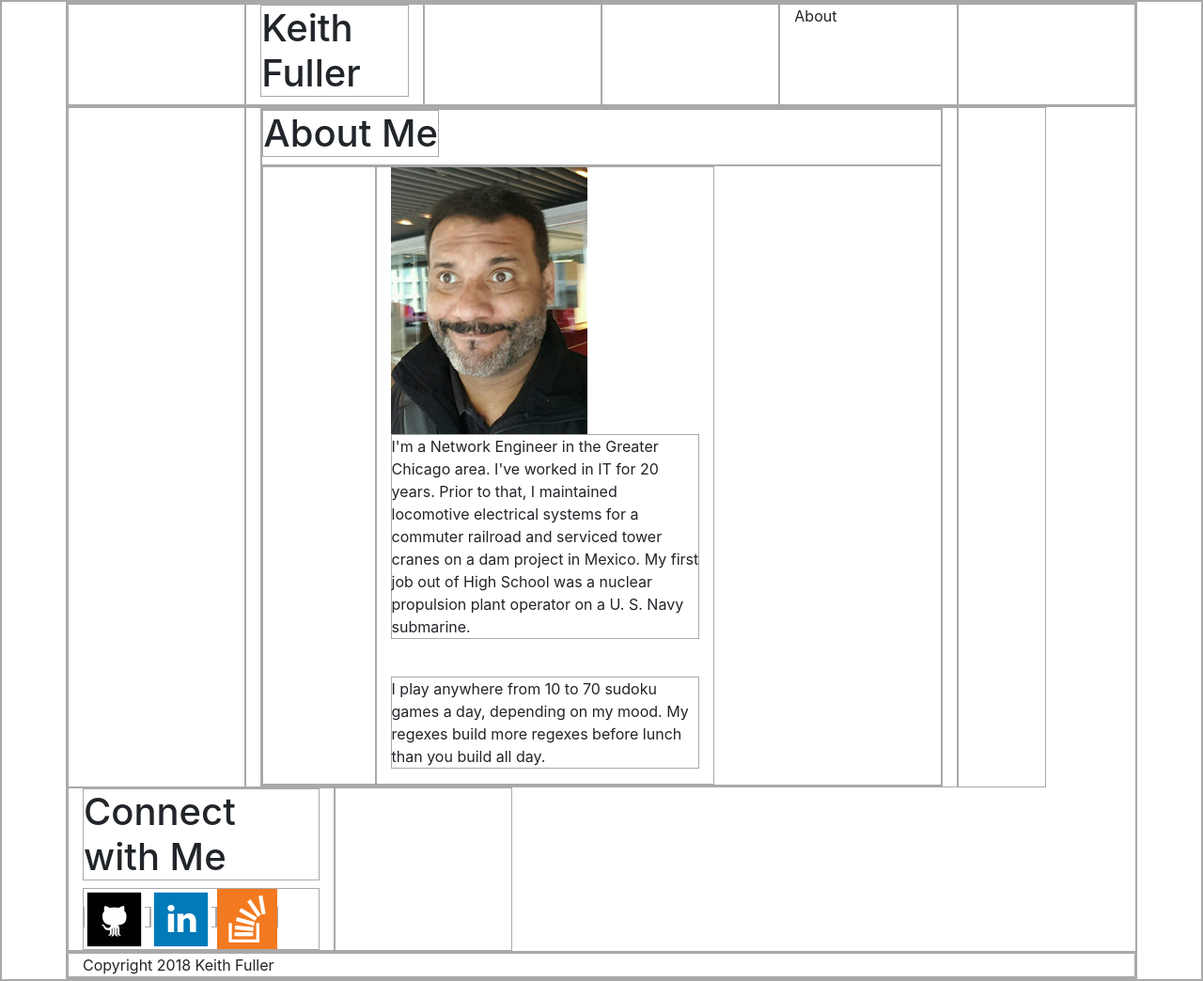
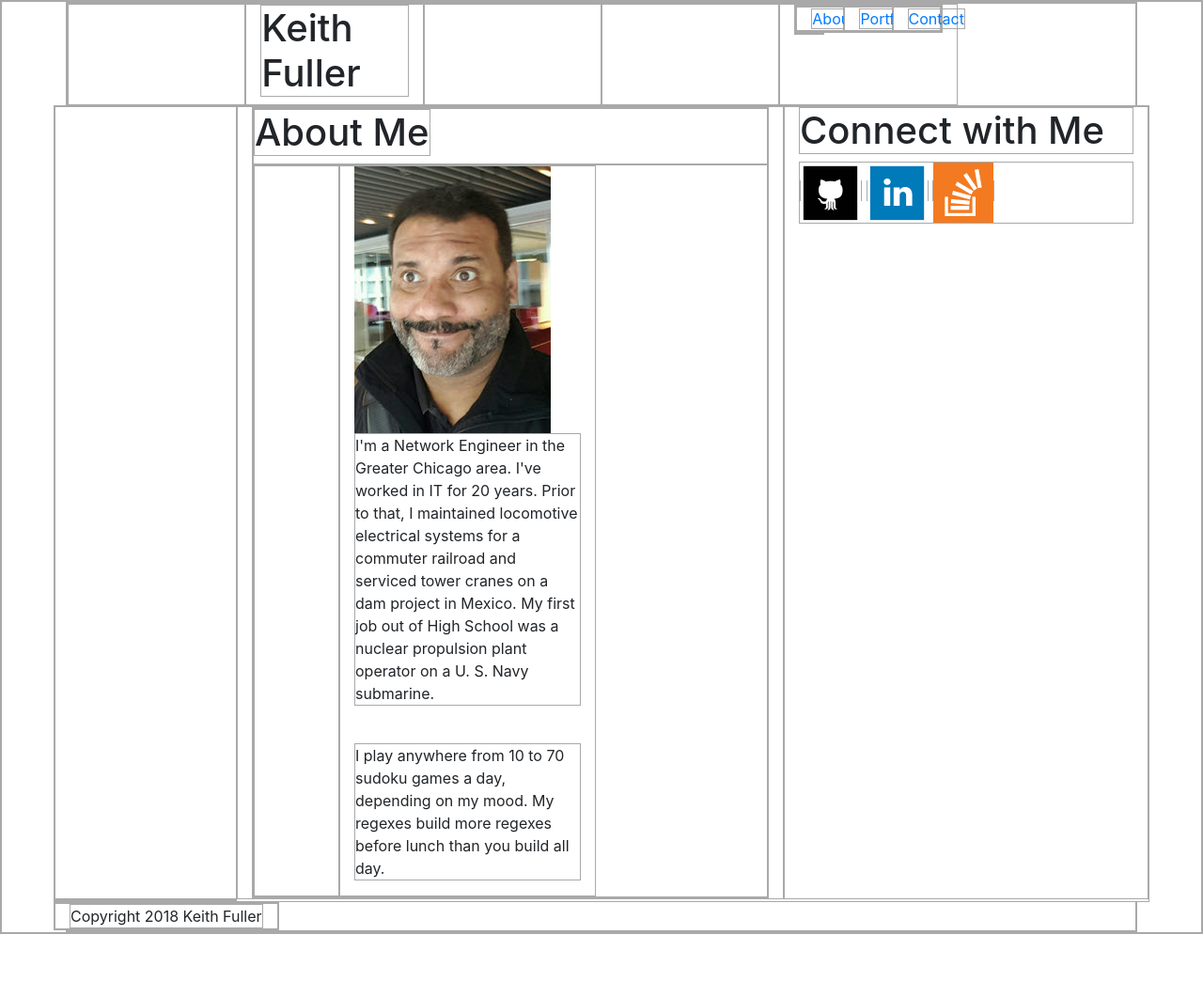
Before and after one commit to keith66fuller/Bootstrap-Portfolio, a plain HTML site: page index.html in a window 1280 px wide. Shown: the whole page at 94% size. After the commit the page ends 994 px from the top, so only its background shows below. Drawn offline with nearby package versions, Linux system fonts and the light colour scheme.

Commit message:
new branch with some things I might want to still used, but reverting master for now.

```diff
--- a/index.html
+++ b/index.html
@@ -1,29 +1,24 @@
 <!DOCTYPE html>
 <html lang="en">
 <head>
-    <title>Keith Fuller</title>
-    <!-- Required meta tags -->
+  <title>Keith Fuller</title><!-- Required meta tags -->
   <!-- <meta charset="utf-8">
     <meta name="viewport" content="width=device-width, initial-scale=1, shrink-to-fit=no"> -->
+
+  <style>
+  * { border: 1px darkgray solid; background-color: white; }
+  </style>
 </head>
-  <style>* { border: 1px darkgray solid; background-color: white; }</style>
 <body>
   <!-- Bootstrap CSS -->
   <link crossorigin="anonymous"
         href="https://maxcdn.bootstrapcdn.com/bootstrap/4.0.0/css/bootstrap.min.css"
         integrity="sha384-Gn5384xqQ1aoWXA+058RXPxPg6fy4IWvTNh0E263XmFcJlSAwiGgFAW/dAiS6JXm"
-          rel="stylesheet" />
-    <!-- Optional JavaScript -->
+        rel="stylesheet"><!-- Optional JavaScript -->
   <!-- jQuery first, then Popper.js, then Bootstrap JS -->
-    <script crossorigin="anonymous"
-            integrity="sha384-KJ3o2DKtIkvYIK3UENzmM7KCkRr/rE9/Qpg6aAZGJwFDMVNA/GpGFF93hXpG5KkN"
-            src="https://code.jquery.com/jquery-3.2.1.slim.min.js"></script>
-    <script crossorigin="anonymous"
-            integrity="sha384-ApNbgh9B+Y1QKtv3Rn7W3mgPxhU9K/ScQsAP7hUibX39j7fakFPskvXusvfa0b4Q"
-            src="https://cdnjs.cloudflare.com/ajax/libs/popper.js/1.12.9/umd/popper.min.js"></script>
-    <script crossorigin="anonymous"
-            integrity="sha384-JZR6Spejh4U02d8jOt6vLEHfe/JQGiRRSQQxSfFWpi1MquVdAyjUar5+76PVCmYl"
-            src="https://maxcdn.bootstrapcdn.com/bootstrap/4.0.0/js/bootstrap.min.js"></script>
+  <script crossorigin="anonymous" integrity="sha384-KJ3o2DKtIkvYIK3UENzmM7KCkRr/rE9/Qpg6aAZGJwFDMVNA/GpGFF93hXpG5KkN" src="https://code.jquery.com/jquery-3.2.1.slim.min.js"></script>
+  <script crossorigin="anonymous" integrity="sha384-ApNbgh9B+Y1QKtv3Rn7W3mgPxhU9K/ScQsAP7hUibX39j7fakFPskvXusvfa0b4Q" src="https://cdnjs.cloudflare.com/ajax/libs/popper.js/1.12.9/umd/popper.min.js"></script>
+  <script crossorigin="anonymous" integrity="sha384-JZR6Spejh4U02d8jOt6vLEHfe/JQGiRRSQQxSfFWpi1MquVdAyjUar5+76PVCmYl" src="https://maxcdn.bootstrapcdn.com/bootstrap/4.0.0/js/bootstrap.min.js"></script>
   <div class="container">
     <div class="row">
       <div class="col-2"></div>
@@ -32,12 +27,19 @@
       </div>
       <div class="col-2"></div>
       <div class="col-2"></div>
-        <div class="col-2">About</div>
+      <div class="col-2">
+        <div class="container">
+          <div class="row">
+            <div class="col-4"><a href="" class="nav_link">About</a></div>
+            <div class="col-4"><a href="" class="nav_link mid_nav_link">Portfolio</a></div>
+            <div class="col-4"><a href="" class="nav_link">Contact</a></div>
+          </div>
+      </div>
       <div class="col-2"></div>
     </div>
     <div class="row">
       <div class="col-2"></div>
-        <div class="col-8">
+      <div class="col-6">
         <div class="container">
           <div class="row">
             <h1>About Me</h1>
@@ -45,37 +47,30 @@
           <div class="row">
             <div class="col-2"></div>
             <div class="col-6">
-                <img src="assets/images/keith_headshot_small.jpg" />
-                <p>I'm a Network Engineer in the Greater Chicago area. I've worked in IT for 20 years. Prior to that, I maintained locomotive electrical systems for a commuter railroad and serviced tower cranes on a dam project in Mexico. My first
-                job out of High School was a nuclear propulsion plant operator on a U. S. Navy submarine.</p>
-                <br />
+              <img alt="Keith Fuller" src="assets/images/keith_headshot_small.jpg">
+              <p>I'm a Network Engineer in the Greater Chicago area. I've worked in IT for 20 years. Prior to that, I maintained locomotive electrical systems for a commuter railroad and serviced tower cranes on a dam project in Mexico. My first job
+              out of High School was a nuclear propulsion plant operator on a U. S. Navy submarine.</p>
+              <br>
               <p>I play anywhere from 10 to 70 sudoku games a day, depending on my mood. My regexes build more regexes before lunch than you build all day.</p>
             </div>
           </div>
         </div>
       </div>
-        <div class="col-1"></div>
-        <div class="col-3">
+      <div class="col-4">
         <h1>Connect with Me</h1>
         <div>
-            <a href="http://github.com/keith66fuller">
-              <img border="0"
-                   src="assets/images/if_github_square_black_107109.png" />
-            </a>
-            <a href="https://www.linkedin.com/in/keith66fuller">
-              <img border="0"
-                   src="assets/images/if_linkedin_square_color_107091.png" />
-            </a>
-            <a href="https://stackoverflow.com/users/9366929/keith-fuller?tab=profile">
-              <img border="0"
-                   src="assets/images/if_overflow_334695.png" />
-            </a>
+          <a href="http://github.com/keith66fuller"><img alt="github" border="0" src="assets/images/if_github_square_black_107109.png"></a>
+          <a href="https://www.linkedin.com/in/keith66fuller"><img alt="linkedin" border="0" src="assets/images/if_linkedin_square_color_107091.png"></a>
+          <a href="https://stackoverflow.com/users/9366929/keith-fuller?tab=profile"><img alt="stackoverflow" border="0" src="assets/images/if_overflow_334695.png"></a>
         </div>
       </div>
       <div class="col-2"></div>
     </div>
     <div class="row">
-        <div class="col-12">Copyright 2018 Keith Fuller</div>
+      <div class="col-12">
+        <footer class="mx-auto" style="width: 100%" >Copyright 2018 Keith Fuller</footer>
+
+      </div>
     </div>
   </div>
 </body>
```
Lines whose indentation alone changed are shown as unchanged.
